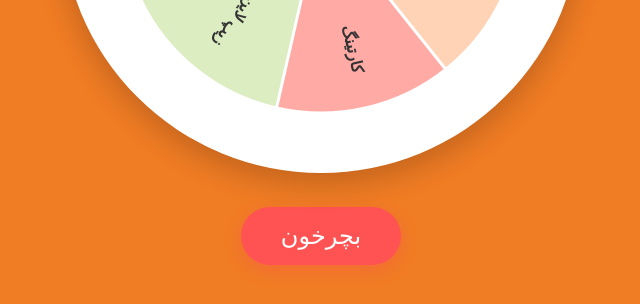
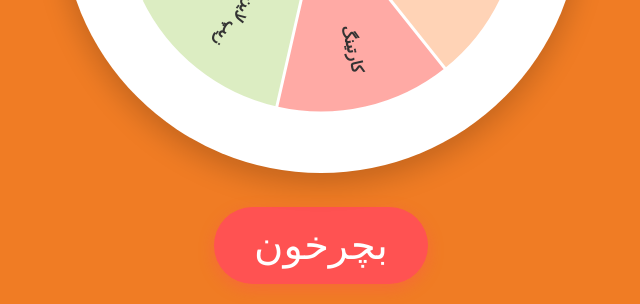
Before and after one commit to nimabeheshtisadr/safarii.github.io, a plain HTML site: page index.html in a window 1280 px wide. Shown: the part 530-834 px from the top of the page, without its empty margins (319-959 px from the left). Drawn offline with Linux system fonts and the light colour scheme; a web font is replaced by a local one.

Commit message:
update index.html

```diff
--- a/index.html
+++ b/index.html
@@ -46,7 +46,7 @@
     }
     button {
       margin-top: 30px;
-      font-size: 1.5em;
+      font-size: 2.5em;
       padding: 15px 40px;
       border: none;
       border-radius: 50px;
@@ -107,10 +107,10 @@
     }
     .win-message p {
       margin: 10px 0;
-      font-size: 1.2em;
+      font-size: 2em;
     }
     .celebration-emoji {
-      font-size: 3em;
+      font-size: 5em;
       margin: 10px 0;
       animation: float 1s ease-in-out infinite alternate;
     }
@@ -131,7 +131,7 @@
         <div class="celebration-emoji">🎉</div>
         <h3>  نتیجه شانست </h3>
         <p id="prizeText"></p>
-        <div class="celebration-emoji">🏆</div>
+        <div class="celebration-emoji">عکسش و بفرست به اینستامون</div>
       </div>
     </div>
 
@@ -149,12 +149,12 @@
   <script>
     // آیتم‌های چرخ شانس
     const items = [
-      { name: ' بن تخفیف', weight: 15, color: '#FFD3B6' },
-      { name: 'کارتینگ', weight: 0.5, color: '#FFAAA5' },
-      { name: 'زیپ لاین', weight: 0.5, color: '#DCEDC2' },
-      { name: 'بن قایق موتوری', weight: 1.5, color: '#A8E6CE' },
+      { name: ' بن تخفیف', weight: 16, color: '#FFD3B6' },
+      { name: 'کارتینگ', weight: 0.1, color: '#FFAAA5' },
+      { name: 'زیپ لاین', weight: 0.1, color: '#DCEDC2' },
+      { name: 'تخفیف قایق موتوری', weight: 0.8, color: '#A8E6CE' },
       { name: 'پوچ', weight: 80, color: '#FF8C94' },
-	  { name: 'تونل وحشت', weight: 2.5, color: '#f2e441' },
+	  { name: 'تونل وحشت', weight: 3, color: '#f2e441' },
       { name: 'سافاری', weight: 0, color: '#D4A5A5' }
     ];
 
```
